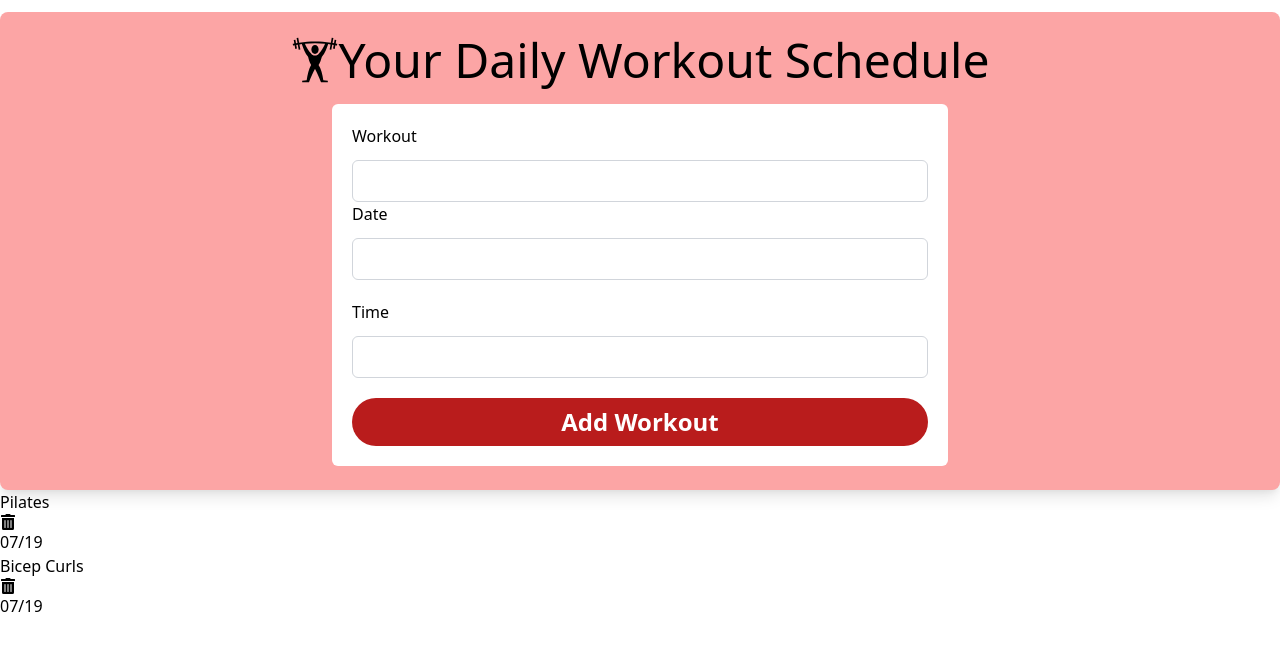
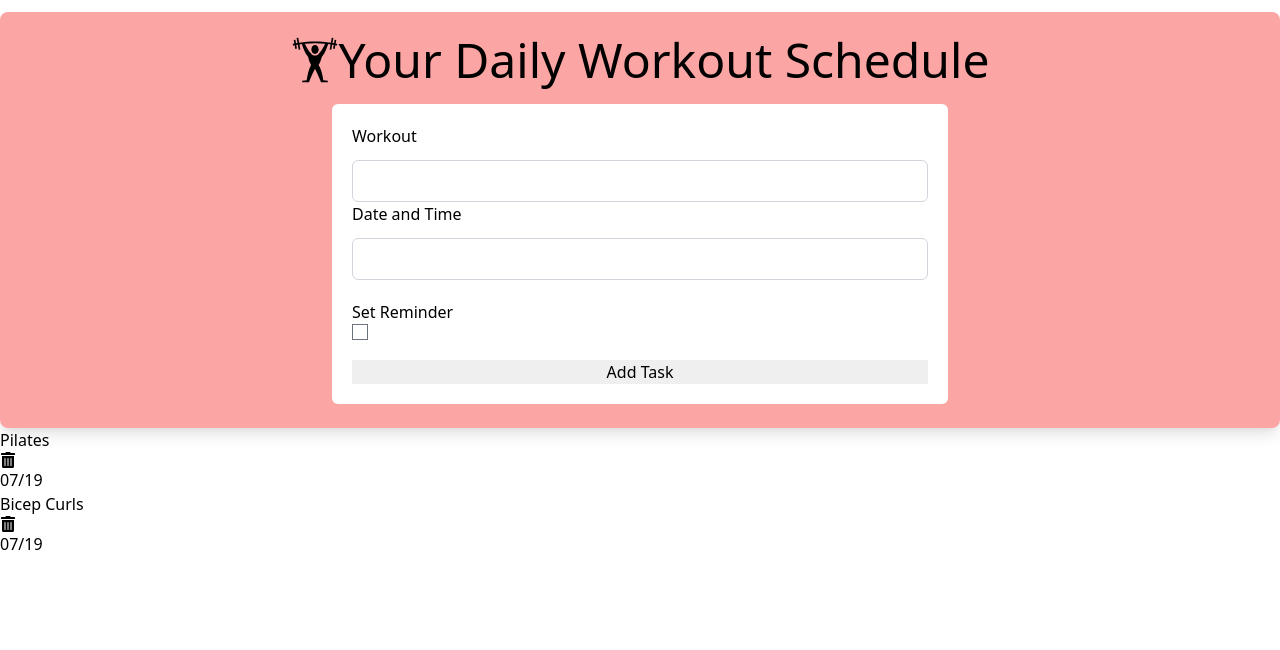
Before and after one commit to JenniferStohler/YourWorkoutSchedule, a React (Create React App) app: page / in a window 1280 px wide. Shown: the top 650 px of the page. Built offline with nearby package versions, Linux system fonts and the light colour scheme.

Commit message:
reformatting the Add Task form

```diff
--- a/src/App.js
+++ b/src/App.js
@@ -1,6 +1,9 @@
 import { GiWeightLiftingUp } from 'react-icons/gi'
 import Tasks from './components/Tasks'
 import { useState } from 'react'
+import AddTask from "./components/AddTask"
+
+
 
 
 
@@ -29,6 +32,7 @@ function App() {
   const toggleReminder = (id) => {
     setTasks(tasks.map((task) => task.id === id ? {...task, reminder: !task.reminder} : task))
   }
+
   return (
     <div className="App container mx-auto mt-3 font-thin">
       <div className="bg-red-300 p-6 rounded-lg shadow-lg">
@@ -36,46 +40,8 @@ function App() {
         <GiWeightLiftingUp className="inline-block text-black align-top"/>
         Your Daily Workout Schedule
         </h1>
-        <div className="mt-5">
-        <div className="w-1/2 flex mx-auto bg-white rounded-md">
-        <div className="p-5 flex flex-col min-w-full">
-                <label htmlFor="workout" className="font-medium text-black"
-                  >Workout</label
-                >
-                <input
-                  type="text"
-                  id="workout"
-                className="w-full py-2 border mt-3 border-gray-300 rounded-md"
-                title="Add Workout"
-          />
-          <div className="mb-5 flex flex-col min-w-full">
-                <label htmlFor="date" className="font-medium text-black"
-                  >Date</label
-                >
-                <input
-                  type="text"
-                  id="date"
-                  className="w-full py-2 border mt-3 border-gray-300 rounded-md"
-                  title="Add Date"
-                />
-          </div>
-          <div className="mb-5 flex flex-col min-w-full">
-                <label htmlFor="time" className="font-medium text-black"
-                  >Time</label
-                >
-                <input
-                  type="text"
-                  id="time"
-                  className="w-full py-2 border mt-3 border-gray-300 rounded-md"
-                  title="Add Time"
-                />
-              </div>
-              <button onClick={addWorkout} className="btn align-right text-2xl bg-red-700 hover:bg-blue-700 text-white font-bold py-2 px-4 rounded-full" title="Schedule Workout">
-          Add Workout
-              </button>
-            </div>
-            </div>
-          </div>
+        <AddTask />
+
         </div>
       <div>
         {tasks.length > 0 ? (<Tasks tasks={tasks} onDelete={deleteTask} onToggle={toggleReminder} />) : ('No Workouts to Show')}
@@ -83,10 +49,6 @@ function App() {
     </div>
 
   );
-
-}
-function addWorkout() {
-  console.log('click');
 }
 
 export default App;
--- /dev/null
+++ b/src/components/AddTask.js
@@ -0,0 +1,43 @@
+const AddTask = () => {
+  return (
+    <form className="add-form mt-5">
+          <div className="form-control w-1/2 flex mx-auto bg-white rounded-md">
+          <div className="p-5 flex flex-col min-w-full">
+                <label htmlFor="workout" className="font-medium text-black"
+                  >Workout</label
+                >
+                <input
+                  type="text"
+                  id="workout"
+                className="w-full py-2 border mt-3 border-gray-300 rounded-md"
+                title="Add Workout"
+          />
+          <div className="mb-5 flex flex-col min-w-full">
+                <label htmlFor="date" className="font-medium text-black"
+                  >Date and Time</label
+                >
+                <input
+                  type="text"
+                  id="date"
+                  className="w-full py-2 border mt-3 border-gray-300 rounded-md"
+                  title="Add Date and Time"
+                />
+          </div>
+          <div className="form-control-checkbox mb-5 flex flex-col min-w-full">
+                <label htmlFor="reminder" className="font-medium text-black"
+                  >Set Reminder</label
+                >
+                <input
+                  type="checkbox"
+                  id="reminder"
+                  title="Set Reminder"
+                />
+              </div>
+              <input type='submit' value='Add Task' className='btn btn-block' />
+            </div>
+            </div>
+          </form>
+  )
+}
+
+export default AddTask
```
